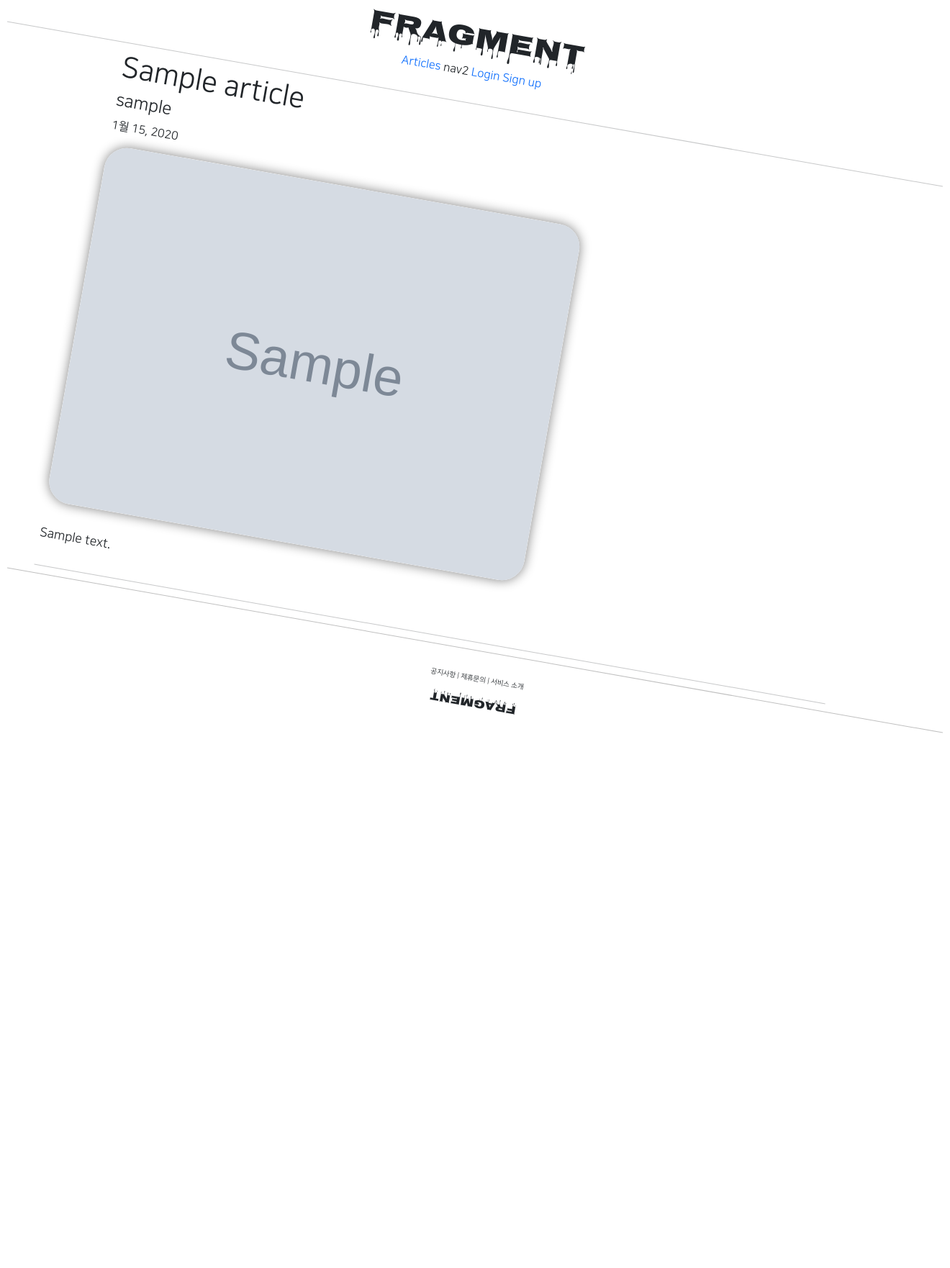
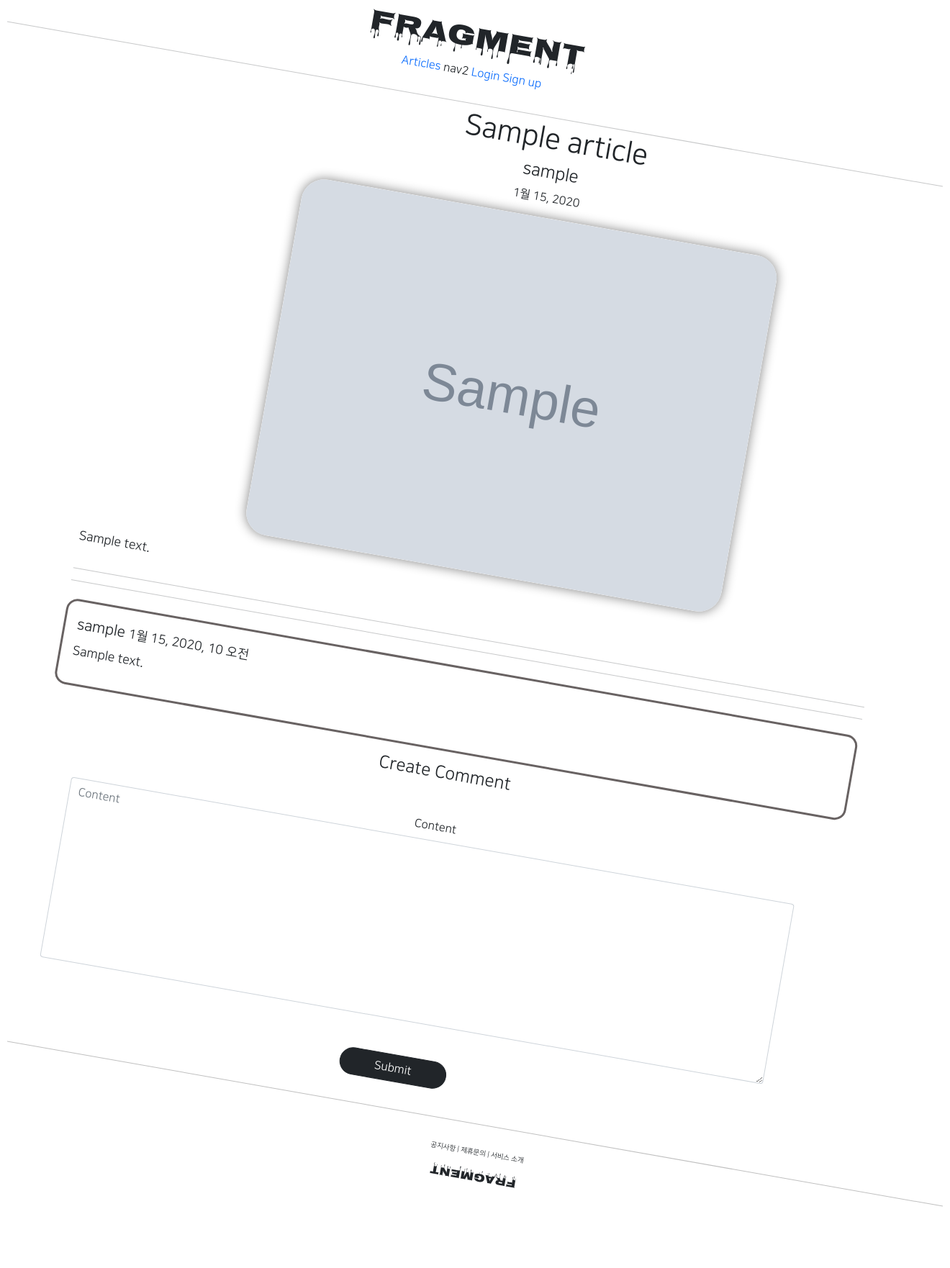
Before and after one commit to 21nkyu/ik_1ban_2, a Django app: page /articles/detail/1 in a window 1320 px wide. Shown: the whole page at 72% size. Before the commit the page ends 1019 px from the top, so only its background shows below. Run offline with Django 3.2, Linux system fonts and the light colour scheme; tables that the repository leaves empty hold one stand-in row (values such as "Sample post"); grey boxes marked "Sample" are stand-in pictures; parts of the project's set-up code (start-up, migrations or seed data) failed here and were passed over; some libraries are stand-ins or nearby versions.

Commit message:
20210821_scd_011(023)

```diff
--- a/articleapp/templates/articleapp/detail.html
+++ b/articleapp/templates/articleapp/detail.html
@@ -2,7 +2,7 @@
 
 {% block content %}
 
-    <div class="container hr_deg">
+    <div class="container text-center hr_deg">
         <div>
 {#            제목/ 글쓴이/ 날짜#}
             <h1>{{ target_article.title }}</h1>
@@ -31,8 +31,24 @@
             </div>
             {% endif %}
         </div>
-            <div>
-{#        댓글#}
-            </div>
+        <hr>
+        <div class="text-center my-4">
+            {% for comment in target_article.comment.all %}
+                <div class="comment_box">
+                    <div>
+                        <span style="font-size: 1.3rem;" class="NNS_B">
+                            {{ comment.writer.profile.nickname }}
+                        </span>
+                        <span>{{ comment.created_at }}</span>
+                    </div>
+                    <div class="my-2">
+                        <p>{{ comment.content }}</p>
+                    </div>
+
+                </div>
+
+            {% endfor %}
+{#        댓글#}{% include 'commentapp/create.html' %}
+        </div>
     </div>
 {% endblock %}
--- a/articleapp/views.py
+++ b/articleapp/views.py
@@ -5,10 +5,13 @@ from django.shortcuts import render
 from django.urls import reverse_lazy, reverse
 from django.utils.decorators import method_decorator
 from django.views.generic import CreateView, DetailView, UpdateView, DeleteView, ListView
+from django.views.generic.edit import FormMixin
 
 from articleapp.decorators import article_ownership_required
 from articleapp.forms import ArticleCreationForm
 from articleapp.models import Article
+from commentapp.forms import CommentCreationForm
+
 
 @method_decorator(login_required, 'get')
 @method_decorator(login_required, 'get')
@@ -22,8 +25,10 @@ class ArticleCreateView(CreateView):
         form.instance.writer = self.request.user
         return super().form_valid(form)
 
-class ArticleDetailView(DetailView):
+
+class ArticleDetailView(DetailView, FormMixin):
     model = Article
+    form_class = CommentCreationForm
     context_object_name = 'target_article'
     template_name = 'articleapp/detail.html'
 
--- /dev/null
+++ b/commentapp/templates/commentapp/create.html
@@ -0,0 +1,23 @@
+{#{% extends 'base.html' %}#}
+{% load bootstrap4 %}
+
+{#{% block content %}#}
+    <div class="text-center mw-500, m-auto" >
+        <div>
+            <h4>Create Comment</h4>
+        </div>
+        <div class="m-5">
+            <form action="{% url 'commentapp:create' %}" method="post">
+                {% csrf_token %}
+                {% bootstrap_form form %}
+                <input type="hidden"
+                name="article_pk"
+                value="{{ target_article.pk }}">
+                <div class="m-5">
+                    <input type="submit" class="btn btn-dark rounded-pill px-5">
+                </div>
+            </form>
+        </div>
+    </div>
+
+{#{% endblock %}#}
--- a/commentapp/urls.py
+++ b/commentapp/urls.py
@@ -1,3 +1,10 @@
+from django.urls import path
+
+from commentapp.views import CommentCreateView, CommentDeleteView
+
+app_name = 'commentapp'
+
 urlpatterns = [
-
+    path('create/', CommentCreateView.as_view(), name='create'),
+    path('delete/<int:pk>', CommentDeleteView.as_view(), name='delete')
 ]
--- a/static/base.css
+++ b/static/base.css
@@ -83,3 +83,13 @@ transform: rotate(10deg);
 .a_tag_color:hover{
     color: olivedrab;
 }
+
+.comment_box{
+    border: solid;
+    border-color: #686262;
+    text-align: left;
+    border-radius: 1rem;
+    margin: 1rem 0;
+    padding: 1rem;
+    font-size: 1.1rem;
+}
```
Also changed, not shown: commentapp/decorators.py (added, +13 -0 lines), commentapp/templates/commentapp/delete.html (added, +18 -0 lines), commentapp/views.py (+35 -0 lines).
